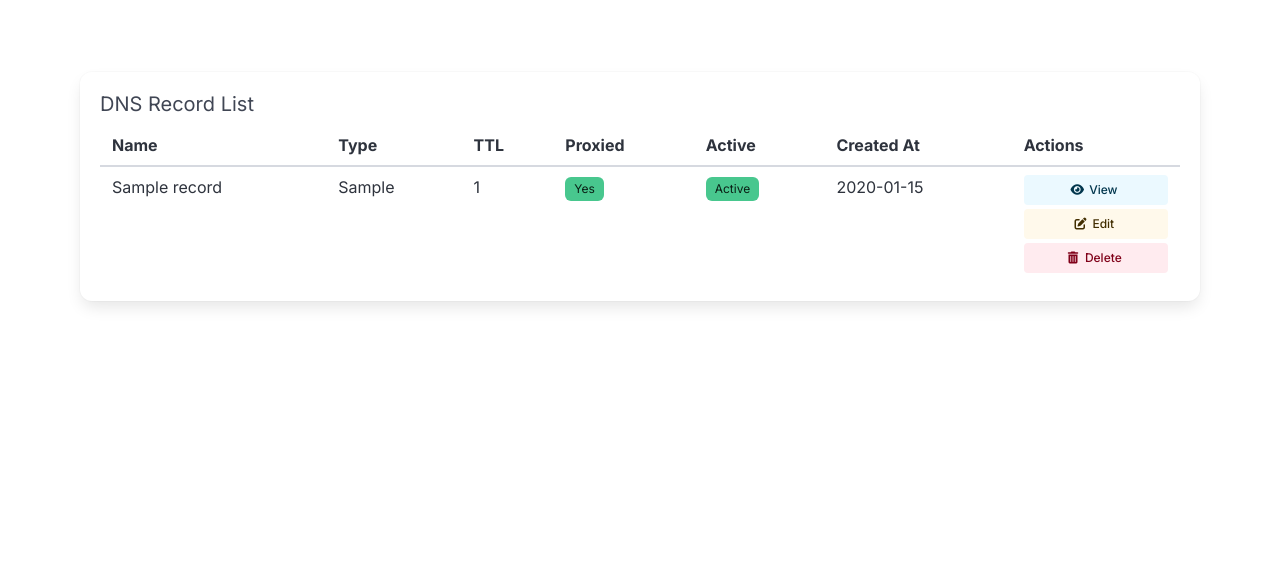
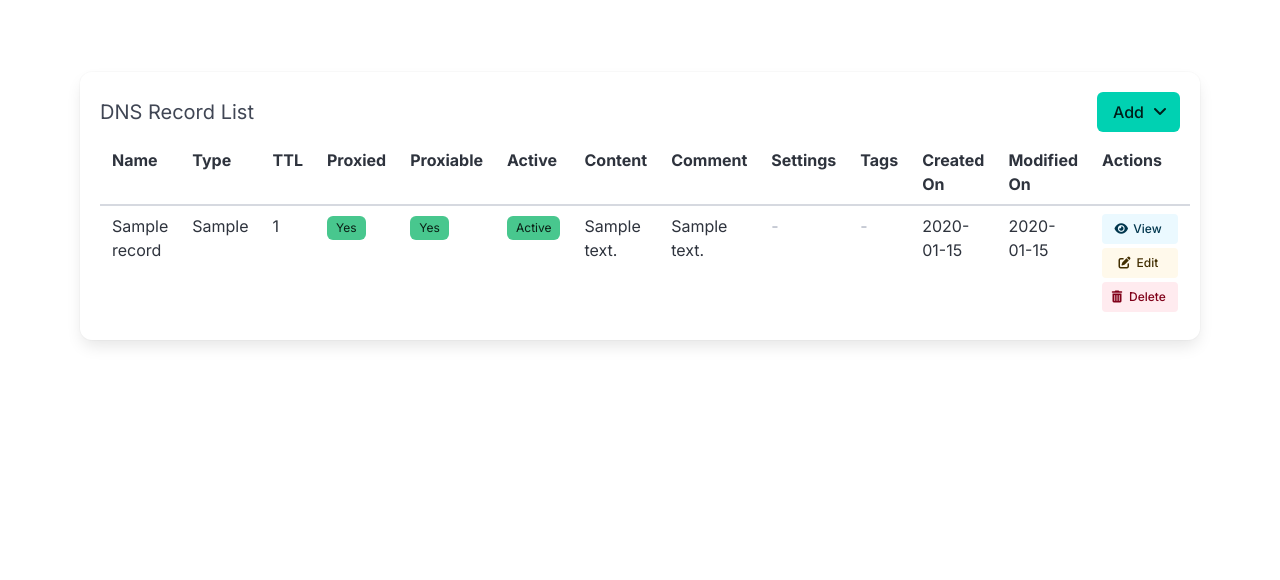
Before and after one commit to AstronautMarkus/DNSentinel, a Flask app: page /dashboard/1/records in a window 1280 px wide. Shown: the part 68-648 px from the top of the page. Run offline with Flask 3, Linux system fonts and the light colour scheme; a user stored in the database is signed in; tables that the repository leaves empty hold one stand-in row (values such as "Sample post"); some libraries are stand-ins or nearby versions.

Commit message:
feat: implement record import functionality with validation and error handling

```diff
--- a/dnsentinnel/app/routes/zones/create.py
+++ b/dnsentinnel/app/routes/zones/create.py
@@ -1,7 +1,7 @@
 from . import zones_bp
 from flask import render_template, request, redirect, url_for, flash
 from flask_login import login_required, current_user
-from ...models.models import db, Zone
+from app.models.models import db, Zone
 
 @zones_bp.route('/create', methods=['GET', 'POST'])
 @login_required
--- a/dnsentinnel/app/templates/records/list.html
+++ b/dnsentinnel/app/templates/records/list.html
@@ -3,10 +3,26 @@
 {% block content %}
 
 <div class="section">
-  <div class="container is-fullwidth">
+  <div class="container is-fullwidth is-widescreen" style="max-width: 98vw;">
     <div class="box">
       <div class="is-flex is-justify-content-space-between is-align-items-center mb-2">
         <h2 class="subtitle is-5 mb-0">DNS Record List</h2>
+        <div class="dropdown is-right" id="addDropdown">
+          <div class="dropdown-trigger">
+            <button class="button is-primary" aria-haspopup="true" aria-controls="dropdown-menu">
+              <span>Add</span>
+              <span class="icon is-small">
+                <i class="fas fa-angle-down" aria-hidden="true"></i>
+              </span>
+            </button>
+          </div>
+          <div class="dropdown-menu" id="dropdown-menu" role="menu">
+            <div class="dropdown-content">
+              <a href="#" class="dropdown-item" id="addSingleBtn">Single</a>
+              <a href="#" class="dropdown-item" id="addFullListBtn">Full list</a>
+            </div>
+          </div>
+        </div>
       </div>
       <table class="table is-fullwidth is-striped is-hoverable">
         <thead>
@@ -15,8 +31,14 @@
             <th>Type</th>
             <th>TTL</th>
             <th>Proxied</th>
+            <th>Proxiable</th>
             <th>Active</th>
-            <th>Created At</th>
+            <th>Content</th>
+            <th>Comment</th>
+            <th>Settings</th>
+            <th>Tags</th>
+            <th>Created On</th>
+            <th>Modified On</th>
             <th>Actions</th>
           </tr>
         </thead>
@@ -34,13 +56,49 @@
               {% endif %}
             </td>
             <td>
+              {% if record.proxiable %}
+                <span class="tag is-success">Yes</span>
+              {% else %}
+                <span class="tag is-light">No</span>
+              {% endif %}
+            </td>
+            <td>
               {% if record.active %}
                 <span class="tag is-success">Active</span>
               {% else %}
                 <span class="tag is-danger">Inactive</span>
               {% endif %}
             </td>
-            <td>{{ record.created_at.strftime('%Y-%m-%d') }}</td>
+            <td>{{ record.content or '' }}</td>
+            <td>{{ record.comment or '' }}</td>
+            <td>
+              {% if record.settings %}
+                <pre style="white-space: pre-wrap; word-break: break-all;">{{ record.settings | tojson }}</pre>
+              {% else %}
+                <span class="has-text-grey-light">-</span>
+              {% endif %}
+            </td>
+            <td>
+              {% if record.tags %}
+                <pre style="white-space: pre-wrap; word-break: break-all;">{{ record.tags | tojson }}</pre>
+              {% else %}
+                <span class="has-text-grey-light">-</span>
+              {% endif %}
+            </td>
+            <td>
+              {% if record.created_on %}
+                {{ record.created_on.strftime('%Y-%m-%d') }}
+              {% else %}
+                <span class="has-text-grey-light">-</span>
+              {% endif %}
+            </td>
+            <td>
+              {% if record.modified_on %}
+                {{ record.modified_on.strftime('%Y-%m-%d') }}
+              {% else %}
+                <span class="has-text-grey-light">-</span>
+              {% endif %}
+            </td>
             <td>
               <div class="is-flex is-flex-direction-column">
                 <a href="" class="button is-small is-info is-light mb-1" title="View">
@@ -60,7 +118,7 @@
           </tr>
           {% else %}
           <tr>
-            <td colspan="7" class="has-text-centered">
+            <td colspan="13" class="has-text-centered">
               No records available.
             </td>
           </tr>
@@ -72,3 +130,93 @@
 </div>
 
 {% endblock %}
+
+{% block scripts %}
+<script>
+document.addEventListener('DOMContentLoaded', function() {
+  const dropdown = document.getElementById('addDropdown');
+  const trigger = dropdown.querySelector('.dropdown-trigger');
+  trigger.addEventListener('click', function(e) {
+    e.stopPropagation();
+    dropdown.classList.toggle('is-active');
+  });
+  document.addEventListener('click', function() {
+    dropdown.classList.remove('is-active');
+  });
+
+  const zoneId = "{{ zone_id|default('') }}";
+
+  document.getElementById('addSingleBtn').addEventListener('click', async function(e) {
+    e.preventDefault();
+    dropdown.classList.remove('is-active');
+    Swal.fire({
+      title: 'Fetching Cloudflare records...',
+      allowOutsideClick: false,
+      didOpen: () => {
+        Swal.showLoading();
+      }
+    });
+    try {
+      const resp = await fetch(`/dashboard/${zoneId}/records/cloudflare`);
+      if (!resp.ok) throw new Error('Failed to fetch records');
+      const data = await resp.json();
+      if (!data.result || !Array.isArray(data.result) || data.result.length === 0) {
+        Swal.fire('No records found', '', 'info');
+        return;
+      }
+      const options = data.result.map(r => {
+        return `<option value="${r.id}">${r.type} - ${r.name} (${r.content})</option>`;
+      }).join('');
+      const { value: selectedId } = await Swal.fire({
+        title: 'Select a record to import',
+        html: `<select id="swal-record-select" class="swal2-select" style="width:100%">${options}</select>`,
+        focusConfirm: false,
+        showCancelButton: true,
+        preConfirm: () => {
+          const sel = document.getElementById('swal-record-select');
+          return sel ? sel.value : null;
+        }
+      });
+      if (!selectedId) return;
+      const selectedRecord = data.result.find(r => r.id === selectedId);
+      if (!selectedRecord) {
+        Swal.fire('Record not found', '', 'error');
+        return;
+      }
+      const confirm = await Swal.fire({
+        title: 'Import this record?',
+        html: `<pre style="text-align:left">${JSON.stringify(selectedRecord, null, 2)}</pre>`,
+        showCancelButton: true,
+        confirmButtonText: 'Import'
+      });
+      if (!confirm.isConfirmed) return;
+      Swal.fire({
+        title: 'Importing...',
+        allowOutsideClick: false,
+        didOpen: () => Swal.showLoading()
+      });
+      const importResp = await fetch(`/dashboard/${zoneId}/records/import`, {
+        method: 'POST',
+        headers: { 'Content-Type': 'application/json' },
+        body: JSON.stringify(selectedRecord)
+      });
+      if (!importResp.ok) {
+        const err = await importResp.json().catch(() => ({}));
+        Swal.fire('Error', err.error || 'Failed to import', 'error');
+        return;
+      }
+      Swal.fire('Imported!', '', 'success').then(() => window.location.reload());
+    } catch (err) {
+      Swal.fire('Error', err.message || 'Unexpected error', 'error');
+    }
+  });
+
+  document.getElementById('addFullListBtn').addEventListener('click', function(e) {
+    e.preventDefault();
+    dropdown.classList.remove('is-active');
+    Swal.fire('Not implemented yet', '', 'info');
+  });
+});
+</script>
+
+{% endblock %}
```
Also changed, not shown: dnsentinnel/app/routes/records/create.py (+42 -1 lines).
